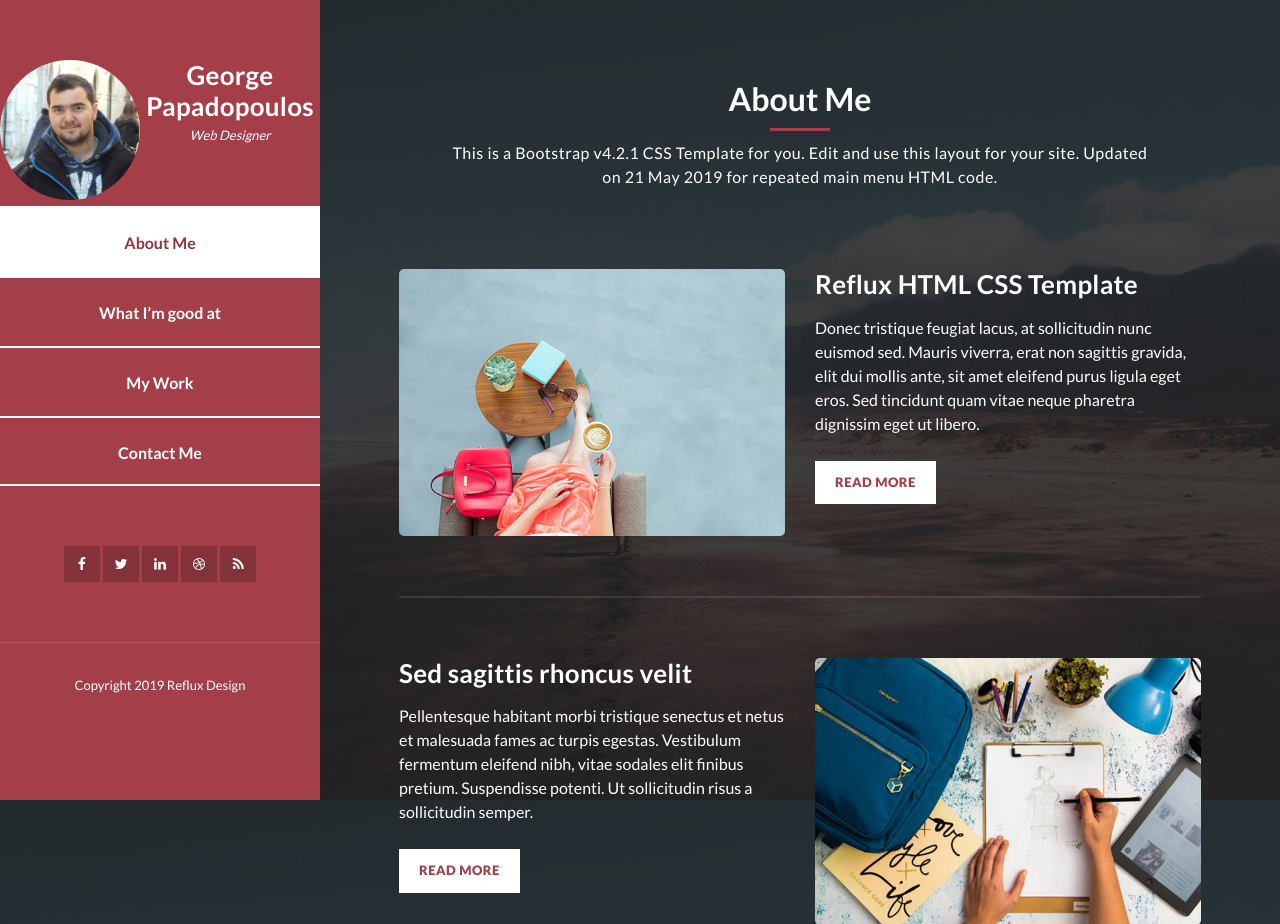
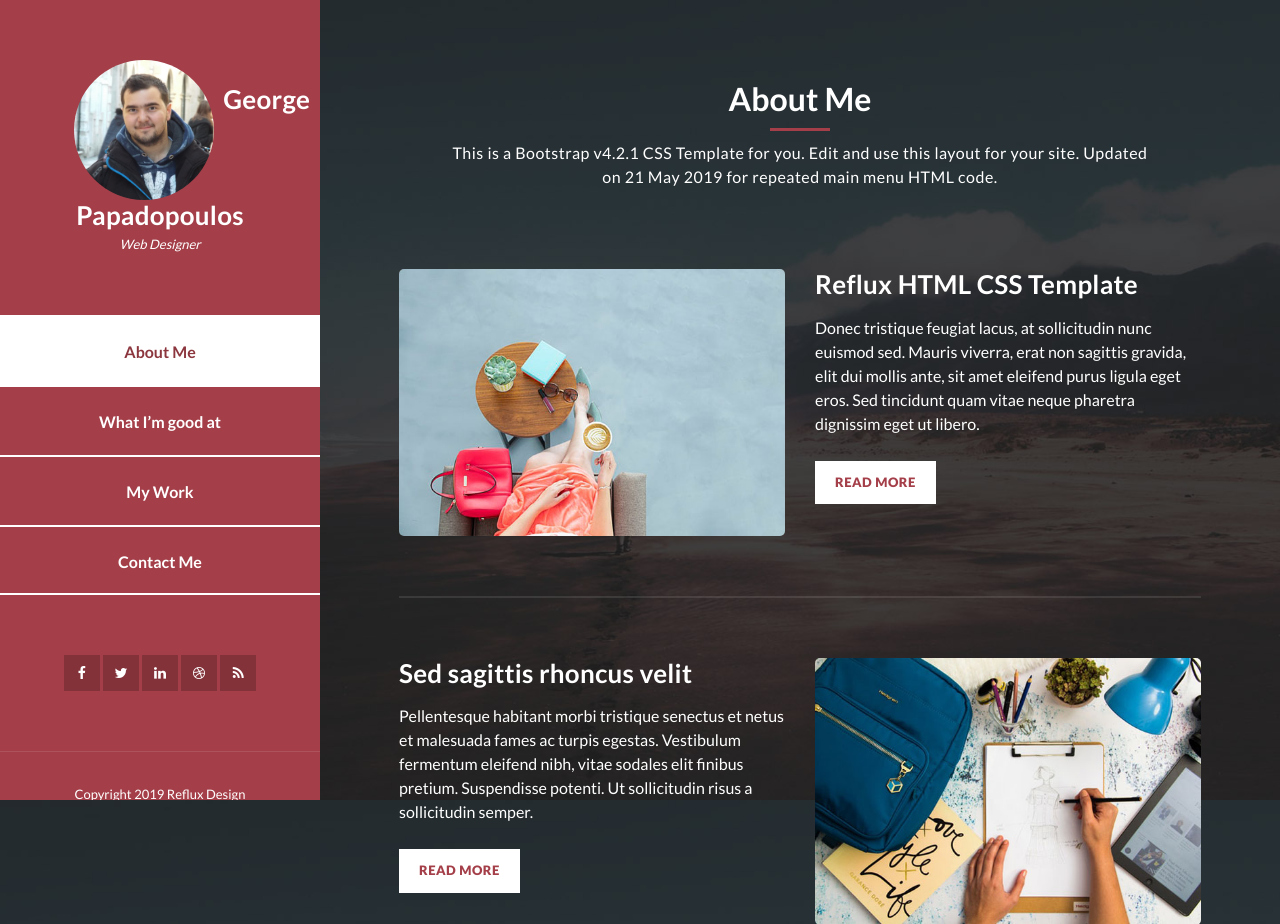
Before and after one commit to gpapadopp/gpapadopp.github.io, a PHP site: page /under-construction-site/index.html in a window 1280 px wide. Shown: the top 924 px of the page. Run offline with PHP 8.4, Linux system fonts and the light colour scheme.

Commit message:
image fix

```diff
--- a/under-construction-site/assets/css/templatemo-style.css
+++ b/under-construction-site/assets/css/templatemo-style.css
@@ -140,6 +140,7 @@ html {
     height: 140px;
     border-radius: 50%;
     text-align: center;
+    margin-left:23%;
 }
 
 .menu .author-content {
--- a/under-construction-site/index.html
+++ b/under-construction-site/index.html
@@ -40,6 +40,7 @@ https://templatemo.com/tm-531-reflux
               <a href="#"><img src="assets/images/georgepapadopoulos.jpg" alt="" class="profile-image img-fluid float-left rounded-circle"/></a>
             </div>
             <div class="author-content">
+              <br/>
               <h4>George Papadopoulos</h4>
               <span>Web Designer</span>
             </div>
```
